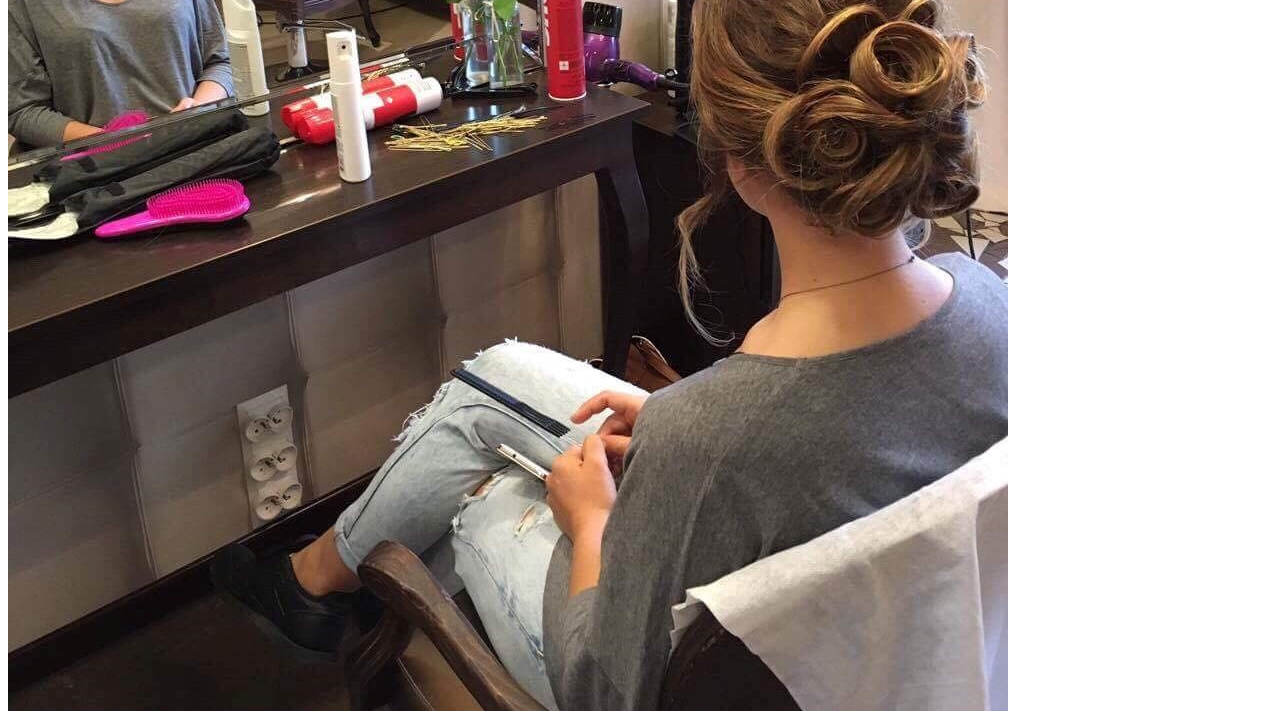
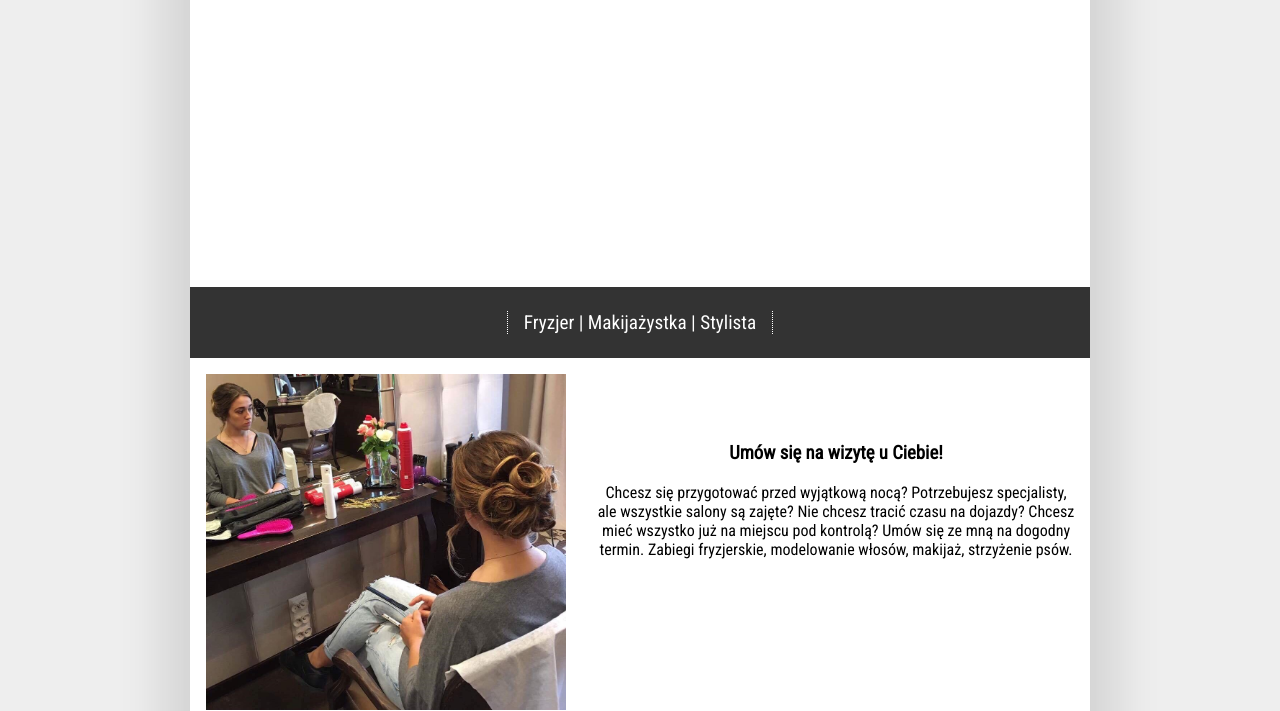
Before and after one commit to paulinawarachowska/paulinawarachowska, a website: page dist/index.html in a window 1280 px wide. Shown: the part 433-1144 px from the top of the page. Drawn offline with nearby package versions, Linux system fonts and the light colour scheme; the site is published under a folder, as on GitHub Pages, so addresses that start at the root find nothing.

Commit message:
secound commit

```diff
--- a/dist/index.html
+++ b/dist/index.html
@@ -5,8 +5,8 @@
     <meta name="viewport" content="width=device-width, initial-scale=1.0">
     <meta http-equiv="X-UA-Compatible" content="ie=edge">
     <title>Paulina Warachowska</title>
-    <link rel="stylesheet" href="/css/style.css">
-    <link rel="stylesheet" href="/css/media.css">
+    <link rel="stylesheet" href="style.css">
+    <link rel="stylesheet" href="media.css">
     <link href="https://stackpath.bootstrapcdn.com/font-awesome/4.7.0/css/font-awesome.min.css" rel="stylesheet" integrity="sha384-wvfXpqpZZVQGK6TAh5PVlGOfQNHSoD2xbE+QkPxCAFlNEevoEH3Sl0sibVcOQVnN" crossorigin="anonymous">
     <link rel="icon" type="image/x-icon" href="/favicon.ico" />
     <link rel="shortcut icon" href="favicon.ico" />
@@ -96,7 +96,7 @@ W pełni wyposażony nowoczesny salon z profesjonalnym personelem, gdzie nie lic
   integrity="sha256-FgpCb/KJQlLNfOu91ta32o/NMZxltwRo8QtmkMRdAu8="
   crossorigin="anonymous"></script>
 
-  <script src="js/main.js">
+  <script src="main.js">
 
   </script>
 </body>
```
Also changed, not shown: dist/main.js (renamed from dist/js/main.js), dist/media.css (renamed from dist/css/media.css), dist/style.css (renamed from dist/css/style.css).
